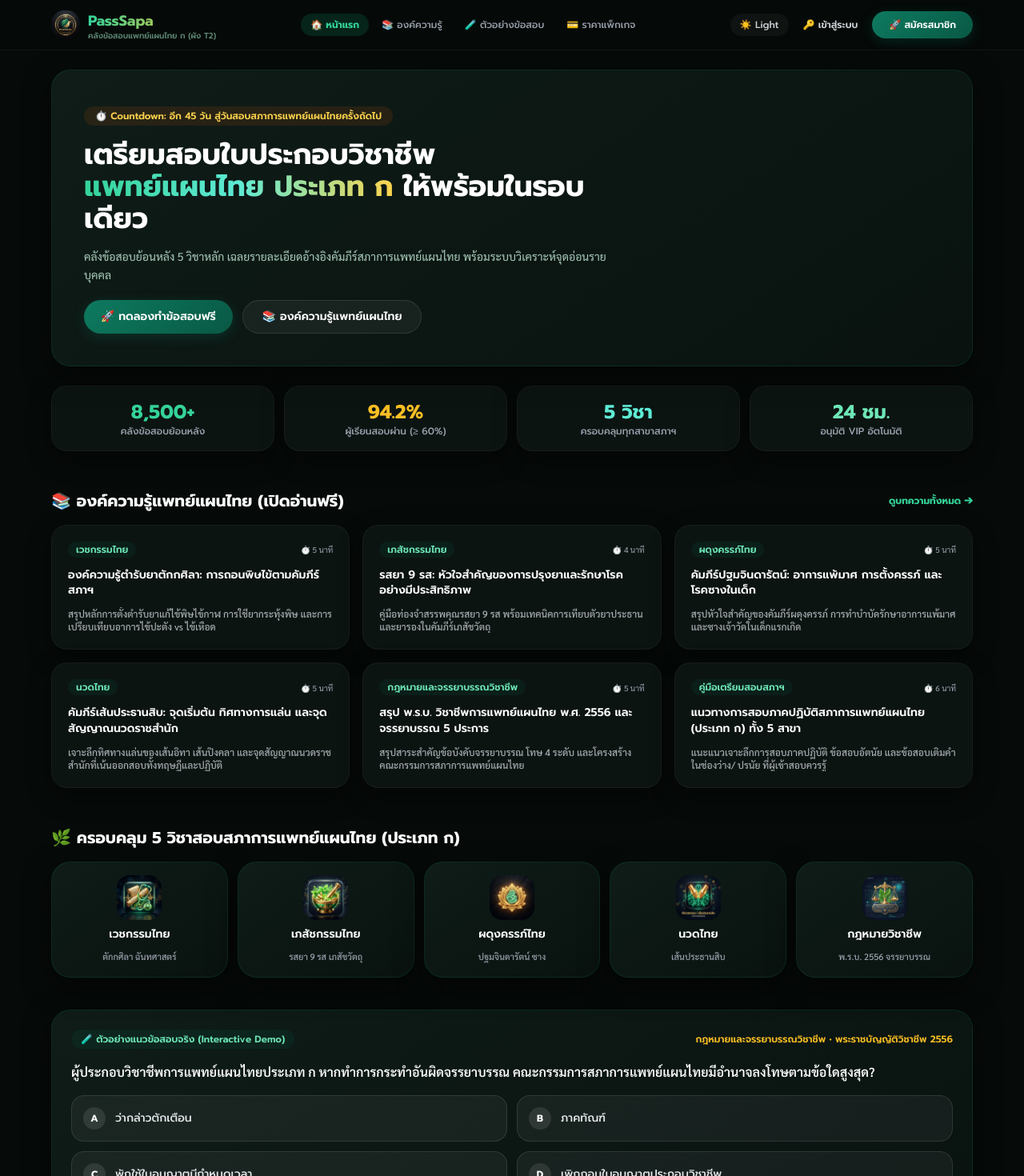
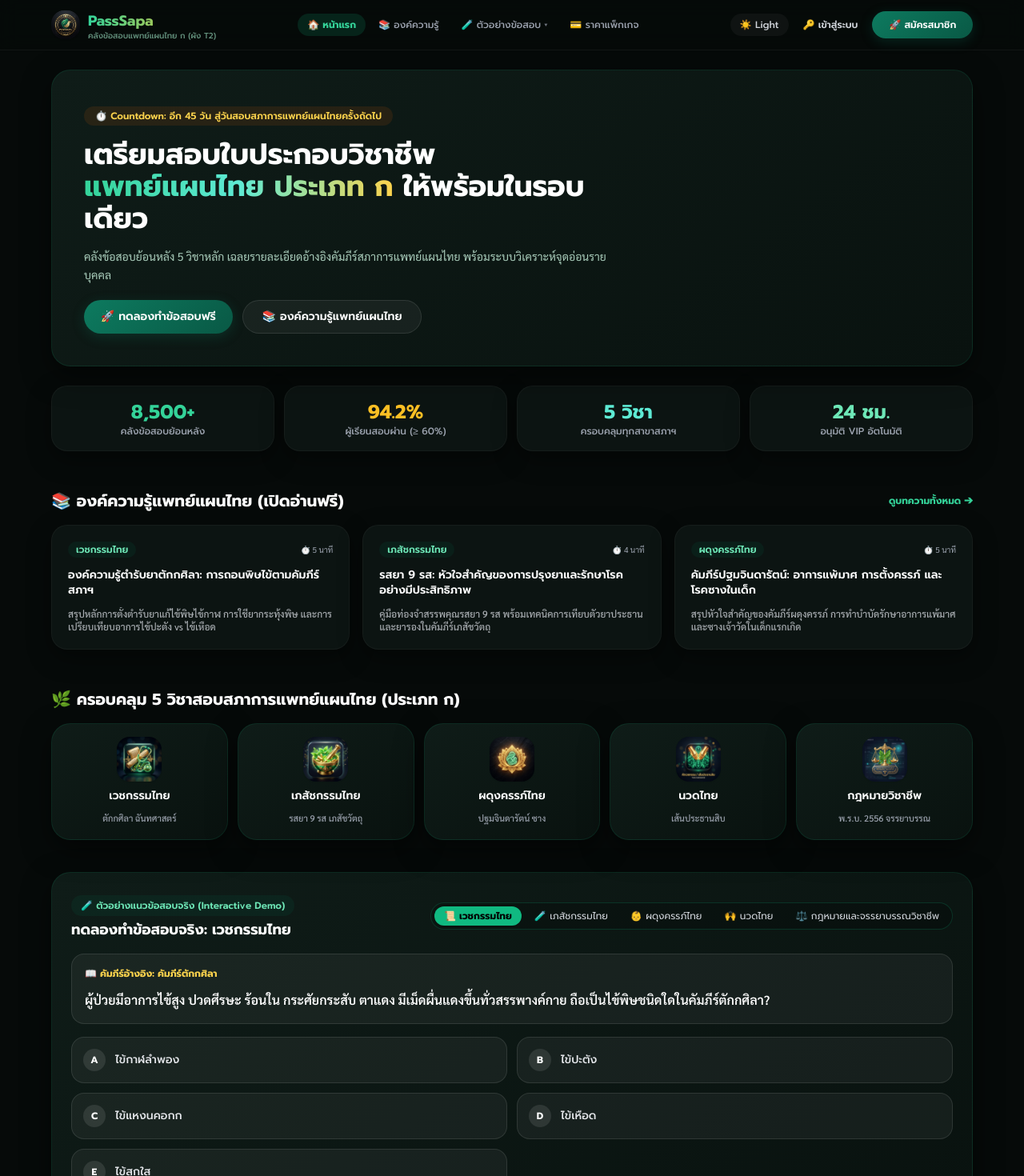
Before and after one commit to klim-w/passsapa, a Next.js app: page / in a window 1280 px wide. Shown: the top 1470 px of the page at 80% size. Built offline with nearby package versions, Linux system fonts and the light colour scheme.

Commit message:
add_5_subject_dropdown_menu_for_demo_quiz_in_topbar

```diff
--- a/app/page.tsx
+++ b/app/page.tsx
@@ -19,6 +19,7 @@ import { Footer } from "../src/components/Footer";
 export default function Home() {
   const [currentView, setCurrentView] = useState<string>("landing");
   const [examInitialFilter, setExamInitialFilter] = useState<any>(null);
+  const [landingDemoSubject, setLandingDemoSubject] = useState<string>("เวชกรรมไทย");
 
   const [theme, setTheme] = useState<"dark" | "light">("dark");
   const [isLoggedIn, setIsLoggedIn] = useState(false);
@@ -97,6 +98,9 @@ export default function Home() {
       setExamInitialFilter(extraState);
       localStorage.setItem("passsapa_exam_initial_filter", JSON.stringify(extraState));
     }
+    if (view === "landing" && extraState?.demoSubject) {
+      setLandingDemoSubject(extraState.demoSubject);
+    }
     setCurrentView(view);
     window.scrollTo({ top: 0, behavior: "smooth" });
   };
@@ -169,6 +173,7 @@ export default function Home() {
           <LandingPage
             onNavigate={handleNavigate}
             onOpenPayment={handleOpenPayment}
+            initialDemoSubject={landingDemoSubject}
           />
         )}
 
@@ -196,6 +201,7 @@ export default function Home() {
           <LandingPage
             onNavigate={handleNavigate}
             onOpenPayment={handleOpenPayment}
+            initialDemoSubject={landingDemoSubject}
           />
         )}
 
--- a/src/components/Navbar.tsx
+++ b/src/components/Navbar.tsx
@@ -1,6 +1,7 @@
 "use client";
 
-import React from "react";
+import React, { useState, useRef, useEffect } from "react";
+import { SAMPLE_SUBJECTS } from "../lib/constants";
 
 interface NavbarProps {
   currentView: string;
@@ -25,6 +26,20 @@ export const Navbar: React.FC<NavbarProps> = ({
   onOpenAuth,
   onOpenProfile,
 }) => {
+  const [isDemoDropdownOpen, setIsDemoDropdownOpen] = useState(false);
+  const dropdownRef = useRef<HTMLDivElement>(null);
+
+  // Close dropdown on click outside
+  useEffect(() => {
+    const handleClickOutside = (e: MouseEvent) => {
+      if (dropdownRef.current && !dropdownRef.current.contains(e.target as Node)) {
+        setIsDemoDropdownOpen(false);
+      }
+    };
+    document.addEventListener("mousedown", handleClickOutside);
+    return () => document.removeEventListener("mousedown", handleClickOutside);
+  }, []);
+
   const handleScrollToSection = (sectionId: string) => {
     if (currentView !== "landing") {
       onNavigate("landing");
@@ -35,6 +50,21 @@ export const Navbar: React.FC<NavbarProps> = ({
     } else {
       const el = document.getElementById(sectionId);
       if (el) el.scrollIntoView({ behavior: "smooth" });
+    }
+  };
+
+  const handleSelectDemoSubject = (subjectName: string) => {
+    setIsDemoDropdownOpen(false);
+    if (isLoggedIn) {
+      // For Logged-in Members: Warp directly to Exam Engine for that subject
+      onNavigate("exam", { category: subjectName });
+    } else {
+      // For Guest Visitors: Scroll to Demo Quiz section & switch demo question to that subject
+      onNavigate("landing", { demoSubject: subjectName });
+      setTimeout(() => {
+        const el = document.getElementById("demo-quiz-section");
+        if (el) el.scrollIntoView({ behavior: "smooth" });
+      }, 100);
     }
   };
 
@@ -70,7 +100,7 @@ export const Navbar: React.FC<NavbarProps> = ({
           </div>
         </div>
 
-        {/* Dynamic Navigation Lineup (ตามสเปกผัง T2 - เฉพาะเมนูของผู้ใช้งาน) */}
+        {/* Dynamic Navigation Lineup (ตามสเปกผัง T2) */}
         <div className="hidden lg:flex items-center gap-1 text-xs font-heading">
           <button
             onClick={() => {
@@ -108,14 +138,54 @@ export const Navbar: React.FC<NavbarProps> = ({
             >
               🌿 ระบบเลือกสาขา
             </button>
-          ) : (
+          ) : null}
+
+          {/* 🧪 ตัวอย่างข้อสอบ (Interactive 5-Subject Dropdown Menu) */}
+          <div className="relative" ref={dropdownRef}>
             <button
-              onClick={() => handleScrollToSection("demo-quiz-section")}
-              className="px-3 py-1.5 rounded-full text-slate-800 dark:text-gray-400 hover:text-emerald-800 dark:hover:text-emerald-300 font-medium transition-all"
+              onClick={() => setIsDemoDropdownOpen(prev => !prev)}
+              onMouseEnter={() => setIsDemoDropdownOpen(true)}
+              className={`px-3 py-1.5 rounded-full transition-all flex items-center gap-1 font-medium ${
+                isDemoDropdownOpen
+                  ? "bg-emerald-800/20 dark:bg-emerald-500/20 text-emerald-900 dark:text-emerald-300 font-bold"
+                  : "text-slate-800 dark:text-gray-400 hover:text-emerald-800 dark:hover:text-emerald-300"
+              }`}
             >
-              🧪 ตัวอย่างข้อสอบ
+              <span>🧪 ตัวอย่างข้อสอบ</span>
+              <span className="text-[10px] opacity-70">▾</span>
             </button>
-          )}
+
+            {/* Glassmorphic Dropdown Panel */}
+            {isDemoDropdownOpen && (
+              <div
+                className="absolute left-0 mt-1 w-64 glass-panel-emerald rounded-2xl p-2 space-y-1 shadow-2xl border border-emerald-500/30 z-50 animate-fadeIn"
+                onMouseLeave={() => setIsDemoDropdownOpen(false)}
+              >
+                <div className="px-3 py-1 text-[10px] font-heading font-bold text-amber-800 dark:text-amber-300 uppercase tracking-wider border-b border-emerald-500/20 pb-1 mb-1">
+                  เลือกสาขาวิชาทดลองทำข้อสอบ (5 วิชา)
+                </div>
+                {SAMPLE_SUBJECTS.map(subj => (
+                  <button
+                    key={subj.id}
+                    onClick={() => handleSelectDemoSubject(subj.name)}
+                    className="w-full text-left p-2 rounded-xl flex items-center gap-2.5 hover:bg-emerald-800/15 dark:hover:bg-white/10 transition-all group"
+                  >
+                    <span className="text-sm p-1 rounded-lg bg-emerald-900/10 dark:bg-white/5 group-hover:scale-110 transition-transform">
+                      {subj.icon}
+                    </span>
+                    <div>
+                      <div className="font-heading font-bold text-xs text-slate-900 dark:text-white group-hover:text-emerald-700 dark:group-hover:text-emerald-300">
+                        {subj.name}
+                      </div>
+                      <div className="text-[10px] text-slate-600 dark:text-gray-400 font-medium truncate max-w-[170px]">
+                        ข้อสอบตัวอย่าง {subj.weakTopics.join(", ")}
+                      </div>
+                    </div>
+                  </button>
+                ))}
+              </div>
+            )}
+          </div>
 
           <button
             onClick={() => handleScrollToSection("pricing-section")}
--- a/src/features/landing/LandingPage.tsx
+++ b/src/features/landing/LandingPage.tsx
@@ -1,18 +1,30 @@
 "use client";
 
-import React, { useState } from "react";
-import { SAMPLE_QUESTIONS, SAMPLE_NEWS, SAMPLE_PACKAGES, SAMPLE_KNOWLEDGE_ARTICLES } from "../../lib/constants";
+import React, { useState, useEffect } from "react";
+import { SAMPLE_QUESTIONS, SAMPLE_NEWS, SAMPLE_PACKAGES, SAMPLE_KNOWLEDGE_ARTICLES, SAMPLE_SUBJECTS } from "../../lib/constants";
 
 interface LandingPageProps {
-  onNavigate: (view: string) => void;
+  onNavigate: (view: string, extraState?: any) => void;
   onOpenPayment: (packageName: string, price: number) => void;
+  initialDemoSubject?: string;
 }
 
-export const LandingPage: React.FC<LandingPageProps> = ({ onNavigate, onOpenPayment }) => {
-  // Demo Quiz State
-  const demoQ = SAMPLE_QUESTIONS[0];
+export const LandingPage: React.FC<LandingPageProps> = ({ onNavigate, onOpenPayment, initialDemoSubject }) => {
+  const [selectedDemoSubject, setSelectedDemoSubject] = useState<string>(initialDemoSubject || "เวชกรรมไทย");
   const [selectedDemoOption, setSelectedDemoOption] = useState<string | null>(null);
   const [showDemoExplanation, setShowDemoExplanation] = useState(false);
+
+  // Sync demo subject when initialDemoSubject changes
+  useEffect(() => {
+    if (initialDemoSubject) {
+      setSelectedDemoSubject(initialDemoSubject);
+      setSelectedDemoOption(null);
+      setShowDemoExplanation(false);
+    }
+  }, [initialDemoSubject]);
+
+  // Find demo question matching selected subject
+  const currentDemoQ = SAMPLE_QUESTIONS.find(q => q.category === selectedDemoSubject) || SAMPLE_QUESTIONS[0];
 
   const handleDemoSelect = (optId: string) => {
     setSelectedDemoOption(optId);
@@ -107,7 +119,7 @@ export const LandingPage: React.FC<LandingPageProps> = ({ onNavigate, onOpenPaym
         </div>
 
         <div className="grid grid-cols-1 md:grid-cols-3 gap-4">
-          {SAMPLE_KNOWLEDGE_ARTICLES.map(art => (
+          {SAMPLE_KNOWLEDGE_ARTICLES.slice(0, 3).map(art => (
             <div
               key={art.id}
               onClick={() => onNavigate("knowledge")}
@@ -175,25 +187,55 @@ export const LandingPage: React.FC<LandingPageProps> = ({ onNavigate, onOpenPaym
         </div>
       </section>
 
-      {/* SECTION 4: ตัวอย่างแนวข้อสอบ (DEMO QUIZ - ตามผัง T1) */}
+      {/* SECTION 4: ตัวอย่างแนวข้อสอบ (DEMO QUIZ - รองรับ 5 วิชา) */}
       <section id="demo-quiz-section" className="glass-panel-emerald p-6 space-y-4 rounded-3xl">
-        <div className="flex items-center justify-between">
+        <div className="flex items-center justify-between flex-wrap gap-2">
+          <div>
             <span className="text-xs font-heading bg-emerald-800/15 text-emerald-900 dark:text-emerald-300 px-3 py-1 rounded-full font-semibold">
               🧪 ตัวอย่างแนวข้อสอบจริง (Interactive Demo)
             </span>
-          <span className="text-xs text-amber-800 dark:text-amber-400 font-heading font-semibold">
-            {demoQ.category} • {demoQ.scriptureRef}
-          </span>
+            <h2 className="text-lg font-bold font-heading text-slate-950 dark:text-white mt-1 m-0">
+              ทดลองทำข้อสอบจริง: {selectedDemoSubject}
+            </h2>
           </div>
 
+          {/* 5 Subject Switcher Tabs inside Demo Section */}
+          <div className="flex flex-wrap gap-1 text-xs font-heading bg-black/20 p-1 rounded-full border border-emerald-500/20">
+            {SAMPLE_SUBJECTS.map(subj => (
+              <button
+                key={subj.id}
+                onClick={() => {
+                  setSelectedDemoSubject(subj.name);
+                  setSelectedDemoOption(null);
+                  setShowDemoExplanation(false);
+                }}
+                className={`px-3 py-1 rounded-full transition-all ${
+                  selectedDemoSubject === subj.name
+                    ? "bg-emerald-500 text-black font-bold shadow-sm"
+                    : "text-gray-300 hover:text-white"
+                }`}
+              >
+                {subj.icon} {subj.name}
+              </button>
+            ))}
+          </div>
+        </div>
+
+        <div className="p-4 rounded-2xl bg-white/5 border border-white/10 space-y-3">
+          <div className="text-xs text-amber-800 dark:text-amber-300 font-heading font-bold">
+            📖 คัมภีร์อ้างอิง: {currentDemoQ.scriptureRef}
+          </div>
           <p className="text-base font-semibold leading-relaxed m-0 text-slate-950 dark:text-white">
-          {demoQ.questionText}
+            {currentDemoQ.questionText}
           </p>
+        </div>
 
+        {/* MCQ 5 Options or Standard Options */}
+        {currentDemoQ.options && (
           <div className="grid grid-cols-1 md:grid-cols-2 gap-3 text-sm">
-          {demoQ.options?.map(opt => {
+            {currentDemoQ.options.map(opt => {
               const isSelected = selectedDemoOption === opt.id;
-            const isCorrect = opt.id === demoQ.correctOptionId;
+              const isCorrect = opt.id === currentDemoQ.correctOptionId;
 
               let btnStyle = "bg-slate-100 dark:bg-white/5 hover:bg-emerald-800/10 text-slate-900 dark:text-gray-200 border border-slate-200 dark:border-white/10 rounded-2xl";
               if (isSelected) {
@@ -216,13 +258,14 @@ export const LandingPage: React.FC<LandingPageProps> = ({ onNavigate, onOpenPaym
               );
             })}
           </div>
+        )}
 
         {showDemoExplanation && (
-          <div className="p-4 rounded-2xl bg-amber-700/10 text-amber-950 dark:text-amber-100 text-sm space-y-2 border border-amber-700/20">
+          <div className="p-4 rounded-2xl bg-amber-700/10 text-amber-950 dark:text-amber-100 text-sm space-y-2 border border-amber-700/20 animate-fadeIn">
             <div className="font-heading font-bold text-amber-900 dark:text-amber-300">
               💡 เฉลยรายละเอียดอ้างอิงตำราสภาการแพทย์แผนไทย:
             </div>
-            <p className="text-xs leading-relaxed m-0 font-medium">{demoQ.explanation}</p>
+            <p className="text-xs leading-relaxed m-0 font-medium">{currentDemoQ.explanation}</p>
           </div>
         )}
       </section>
```
Lines whose indentation alone changed are shown as unchanged.
